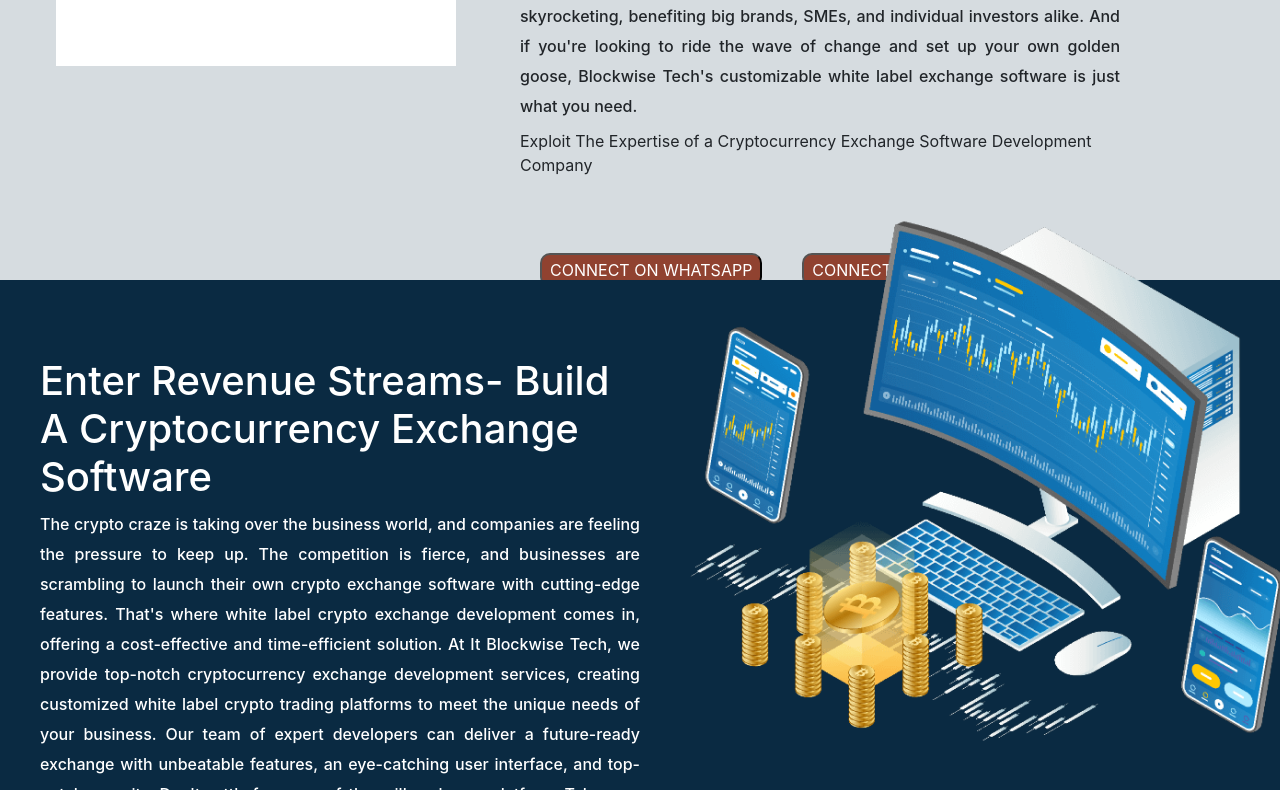
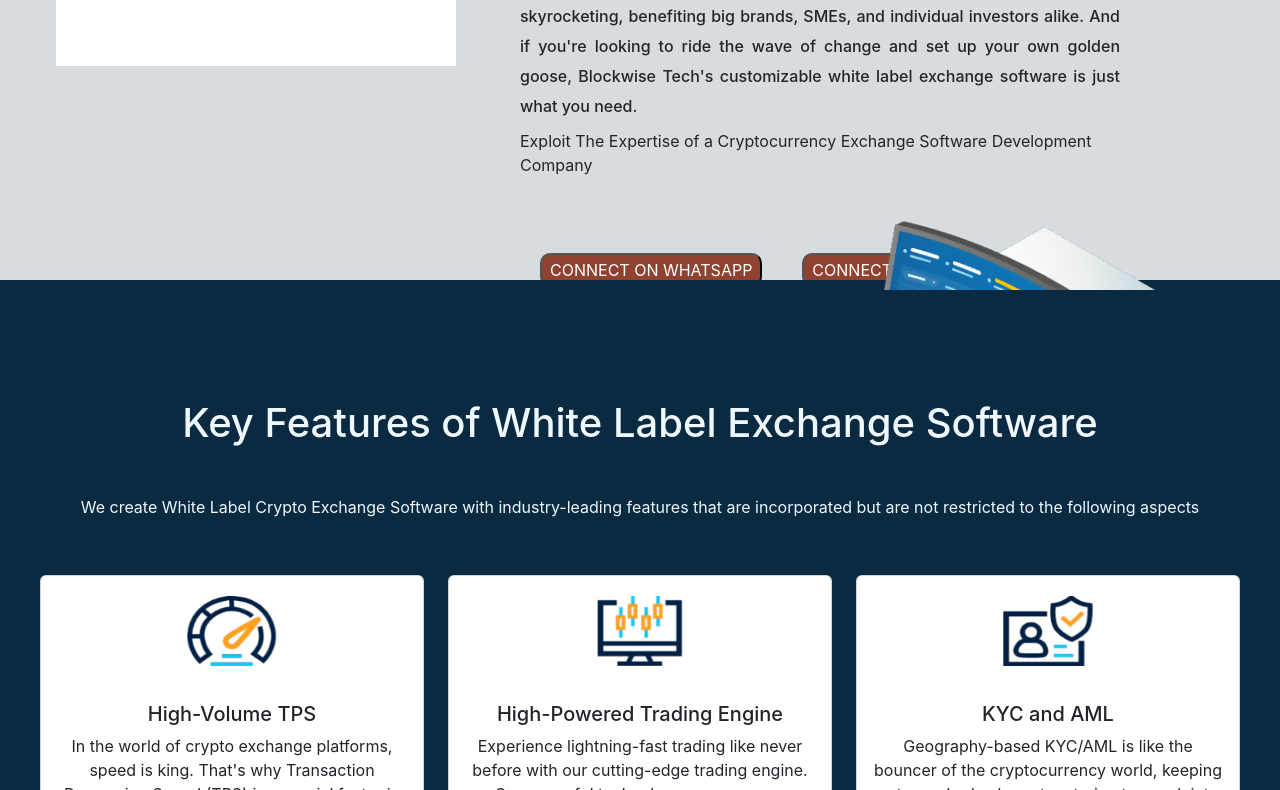
Before and after one commit to placeparks/Blockwise-tech, a React (Create React App) app: page /Exchange in a window 1280 px wide. Shown: the part 1100-1890 px from the top of the page. Built offline with nearby package versions, Linux system fonts and the light colour scheme.

Commit message:
Update Features.module.css

```diff
--- a/src/components/Exchange/Features.module.css
+++ b/src/components/Exchange/Features.module.css
@@ -10,7 +10,7 @@ position: absolute;
 width: 100%;
 height: 2018px;
 color: aliceblue;
-top: 2647px;
+top: 1390px;
 
 background: #0A2A42;
 border-radius: 0px;
```
